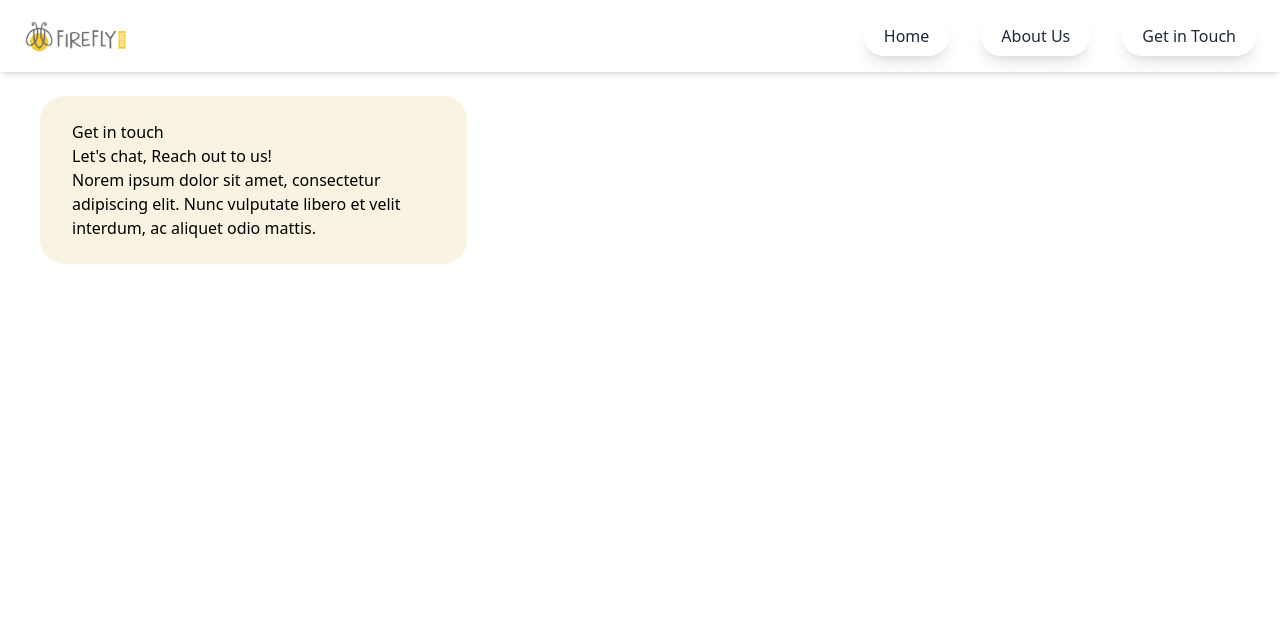
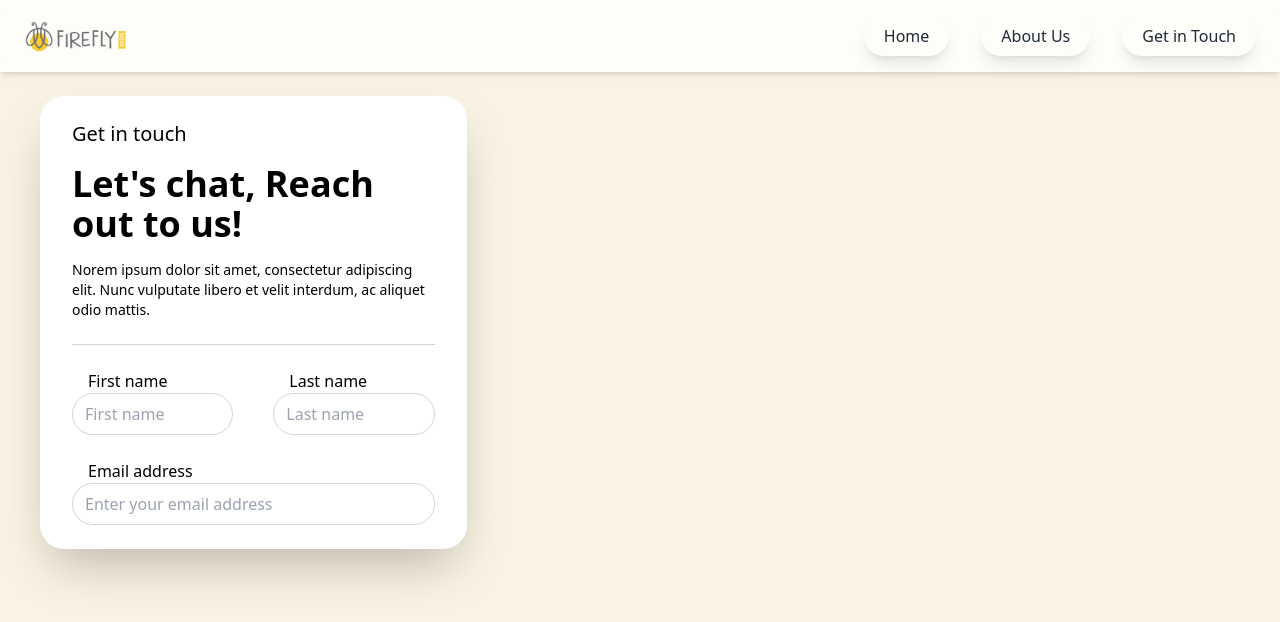
Before and after one commit to Griffin-Ndede/Firefly_frontend, a React (Vite) app: page /contact in a window 1280 px wide. Shown: the top 622 px of the page. Built offline with nearby package versions, Linux system fonts and the light colour scheme.

Commit message:
Feat: creates a contact form

```diff
--- a/src/Pages/Contact.jsx
+++ b/src/Pages/Contact.jsx
@@ -4,15 +4,49 @@ import Navbar from '../Components/Navbar'
 function Contact() {
   return (
     <>
-    <Navbar/>
-    <section className='mt-24 grid grid-cols-2'>
-      <div className='h-fit w-2/3 rounded-3xl bg-custom-beige mx-10 py-6 px-8'>
-<h1>Get in touch</h1>
-<p>Let&apos;s chat, Reach out to us!</p>
-<p>Norem ipsum dolor sit amet, consectetur adipiscing elit. Nunc vulputate libero et velit interdum, ac aliquet odio mattis.</p>
+      <Navbar />
+      <section className='h-screen grid grid-cols-2 bg-custom-beige'>
+        <div className='h-fit w-2/3 rounded-3xl bg-white mx-10 py-6 px-8 mt-24 shadow-2xl'>
+          <h1 className='text-xl font-light mb-4'>Get in touch</h1>
+          <p className='font-bold text-4xl mb-4'>Let&apos;s chat, Reach out to us!</p>
+          <p className='font-light text-sm border-b border-gray-300 pb-6'>Norem ipsum dolor sit amet, consectetur adipiscing elit. Nunc vulputate libero et velit interdum, ac aliquet odio mattis.</p>
 
-      </div>
-    </section>
+
+          <form action="">
+            <div className='flex justify-between my-6 gap-10'>
+              <div>
+                <label
+                  htmlFor="fname"
+                  className='block ml-4'>First name</label>
+                <input
+                  type="text"
+                  name="fname"
+                  placeholder='First name'
+                  className='w-full py-2 px-3 rounded-3xl border border-gray-300' />
+              </div>
+              <div>
+                <label
+                  htmlFor="lname"
+                  className='block ml-4'>Last name</label>
+                <input
+                  type="text"
+                  name='lname'
+                  placeholder='Last name'
+                  className='w-full py-2 px-3 rounded-3xl border border-gray-300' />
+              </div>
+            </div>
+            <label
+              htmlFor="email"
+              className='block ml-4'>Email address</label>
+            <input
+              type="text"
+              name='email'
+              placeholder='Enter your email address'
+              className='w-full py-2 px-3 rounded-3xl border border-gray-300' />
+          </form>
+        </div>
+
+      </section>
     </>
   )
 }
```
